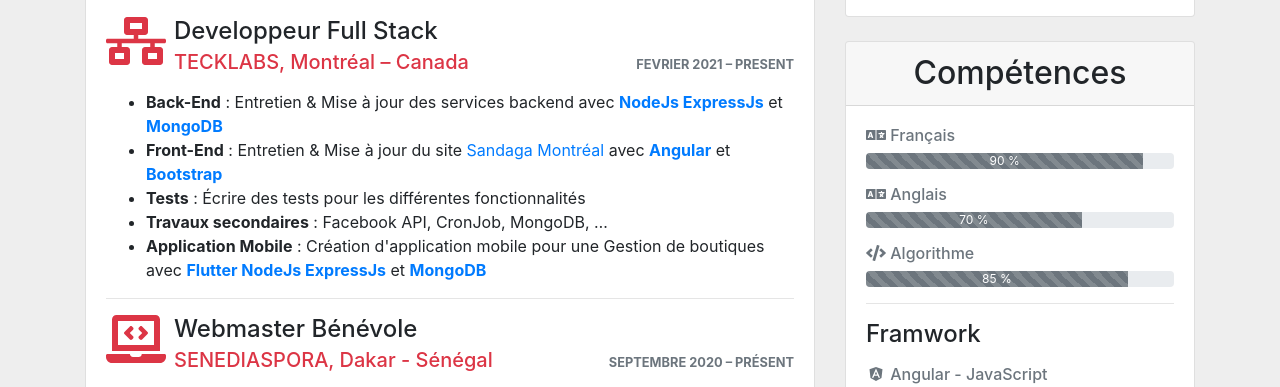
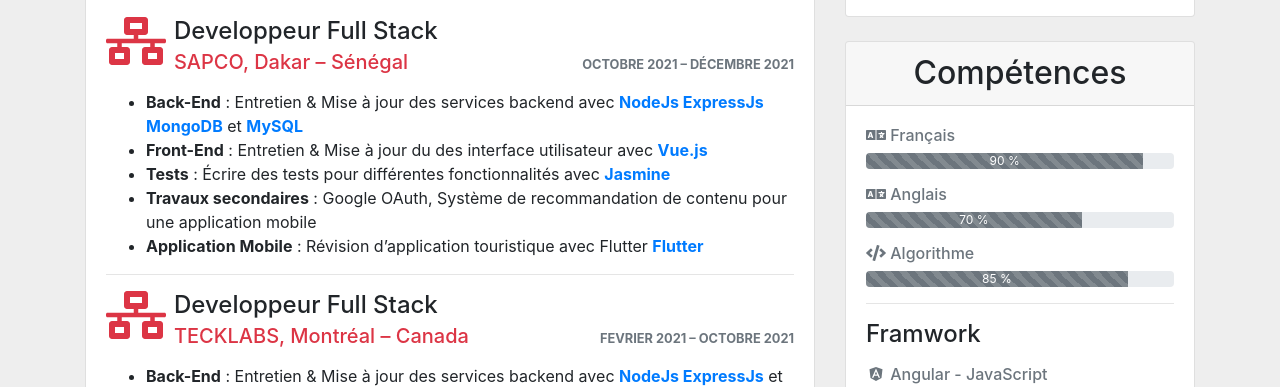
Before and after one commit to Abdalodj/portfo, a website: page views/index_fr.html in a window 1280 px wide. Shown: the part 749-1136 px from the top of the page. Drawn offline with nearby package versions, Linux system fonts and the light colour scheme; files that its build step writes are made by us from their sources; no server answers; files whose address does not match are found by name.

Commit message:
Adding change in the french webpage

```diff
--- a/package.json
+++ b/package.json
@@ -5,7 +5,8 @@
   "main": "server.js",
   "scripts": {
     "test": "echo \"Error: no test specified\" && exit 1",
-    "start": "node ./server.js"
+    "start": "node ./server.js",
+    "dev": "nodemon serve"
   },
   "repository": {
     "type": "git",
@@ -17,5 +18,8 @@
     "body-parser": "^1.19.0",
     "cors": "^2.8.5",
     "express": "^4.17.1"
+  },
+  "devDependencies": {
+    "node-dev": "^7.1.0"
   }
 }
--- a/views/index_fr.html
+++ b/views/index_fr.html
@@ -64,11 +64,54 @@
                                 <h3 class="h4 mb-1">Developpeur Full Stack</h3>
                                 <div class="d-sm-flex justify-content-sm-between align-items-sm-baseline">
                                     <h5 class="mb-0 text-center">
+                                        <a href="#0" class="text-danger">SAPCO, Dakar &ndash; Sénégal</a>
+                                    </h5>
+                                    <small class="d-block text-uppercase font-weight-bold text-muted">
+                                        <time datetime="27-07-2019">Octobre 2021</time> &ndash;
+                                        <time datetime="23-10-2019">Décembre 2021</time>
+                                    </small>
+                                </div>
+                            </div>
+                        </div>
+                        <p>
+                            <ul>
+                                <li class="card-text">
+                                    <strong>Back-End</strong> : Entretien & Mise à jour des services backend avec
+                                    <strong class="text-primary font-weight-bolder">NodeJs ExpressJs</strong>
+
+                                     <strong class="text-primary font-weight-bolder">MongoDB</strong>
+                                     et
+                                     <strong class="text-primary font-weight-bolder">MySQL</strong>
+                                </li>
+                                <li class="card-text">
+                                    <strong>Front-End</strong> : Entretien & Mise à jour du des interface utilisateur</a> avec
+                                    <strong class="text-primary font-weight-bolder">Vue.js</strong>
+                                </li>
+                                <li class="card-text">
+                                    <strong>Tests</strong> : Écrire des tests pour différentes fonctionnalités avec
+                                    <strong class="text-primary font-weight-bolder">Jasmine</strong>
+                                </li>
+                                <li class="card-text">
+                                    <strong>Travaux secondaires</strong> : Google OAuth, Système de recommandation de contenu pour une application mobile
+                                </li>
+                                <li class="card-text">
+                                    <strong>Application Mobile</strong> : Révision d’application touristique avec Flutter
+                                    <strong class="text-primary font-weight-bolder">Flutter</strong>
+                                </li>
+                            </ul>
+                        </p>
+                        <hr>
+                        <div class="media mb-2">
+                            <i class="fas fa-network-wired fa-fw fa-3x text-danger mr-2"></i>
+                            <div class="media-body">
+                                <h3 class="h4 mb-1">Developpeur Full Stack</h3>
+                                <div class="d-sm-flex justify-content-sm-between align-items-sm-baseline">
+                                    <h5 class="mb-0 text-center">
                                         <a href="#0" class="text-danger">TECKLABS, Montréal &ndash; Canada</a>
                                     </h5>
                                     <small class="d-block text-uppercase font-weight-bold text-muted">
                                         <time datetime="27-07-2019">Fevrier 2021</time> &ndash;
-                                        <time datetime="23-10-2019"> Present</time>
+                                        <time datetime="23-10-2019">Octobre 2021</time>
                                     </small>
                                 </div>
                             </div>
@@ -112,7 +155,7 @@
                                     </h5>
                                     <small class="d-block text-uppercase font-weight-bold text-muted">
                                         <time datetime="27-07-2019">Septembre 2020</time> &ndash;
-                                        <time datetime="23-10-2019">Présent</time>
+                                        <time datetime="23-10-2019">Septembre 2021</time>
                                     </small>
                                 </div>
                             </div>
@@ -146,8 +189,7 @@
                                         <a href="#0" class="text-danger">LYCÉE DE MBAO, Mbao, Dakar - Sénégal</a>
                                     </h5>
                                     <small class="d-block text-uppercase font-weight-bold text-muted">
-                                        <time datetime="27-07-2019">Janvier 2021</time> &ndash;
-                                        <time datetime="23-10-2019">Présent</time>
+                                        <time datetime="27-07-2019">Janvier 2021</time>
                                     </small>
                                 </div>
                             </div>
@@ -173,7 +215,7 @@
                                     </h5>
                                     <small class="d-block text-uppercase font-weight-bold text-muted">
                                         <time datetime="27-07-2019">Octobre 2020</time> &ndash;
-                                        <time datetime="23-10-2019">January 2021/time>
+                                        <time datetime="23-10-2019">January 2021</time>
                                     </small>
                                 </div>
                             </div>
```
Also changed, not shown: 1 other file.
